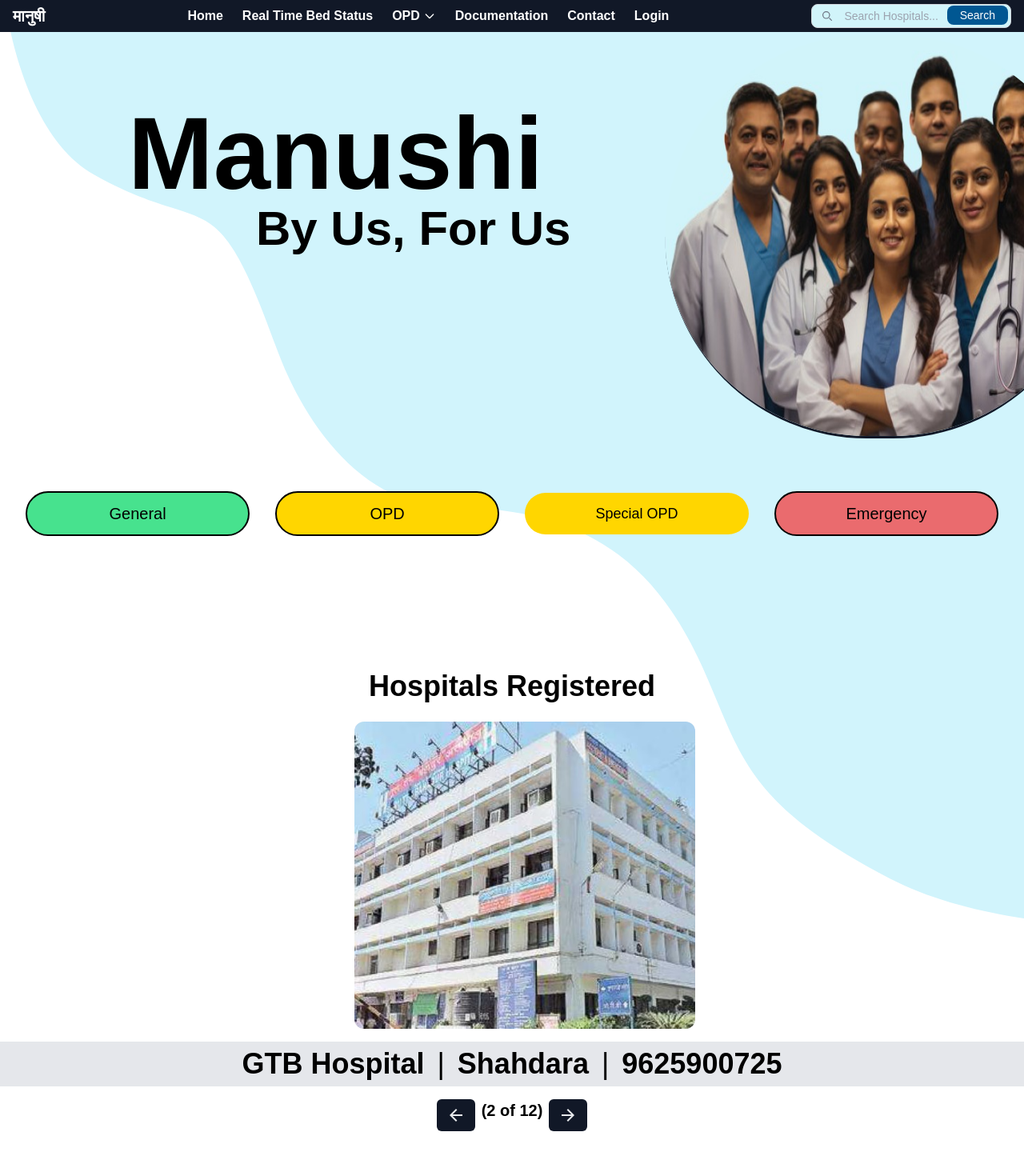
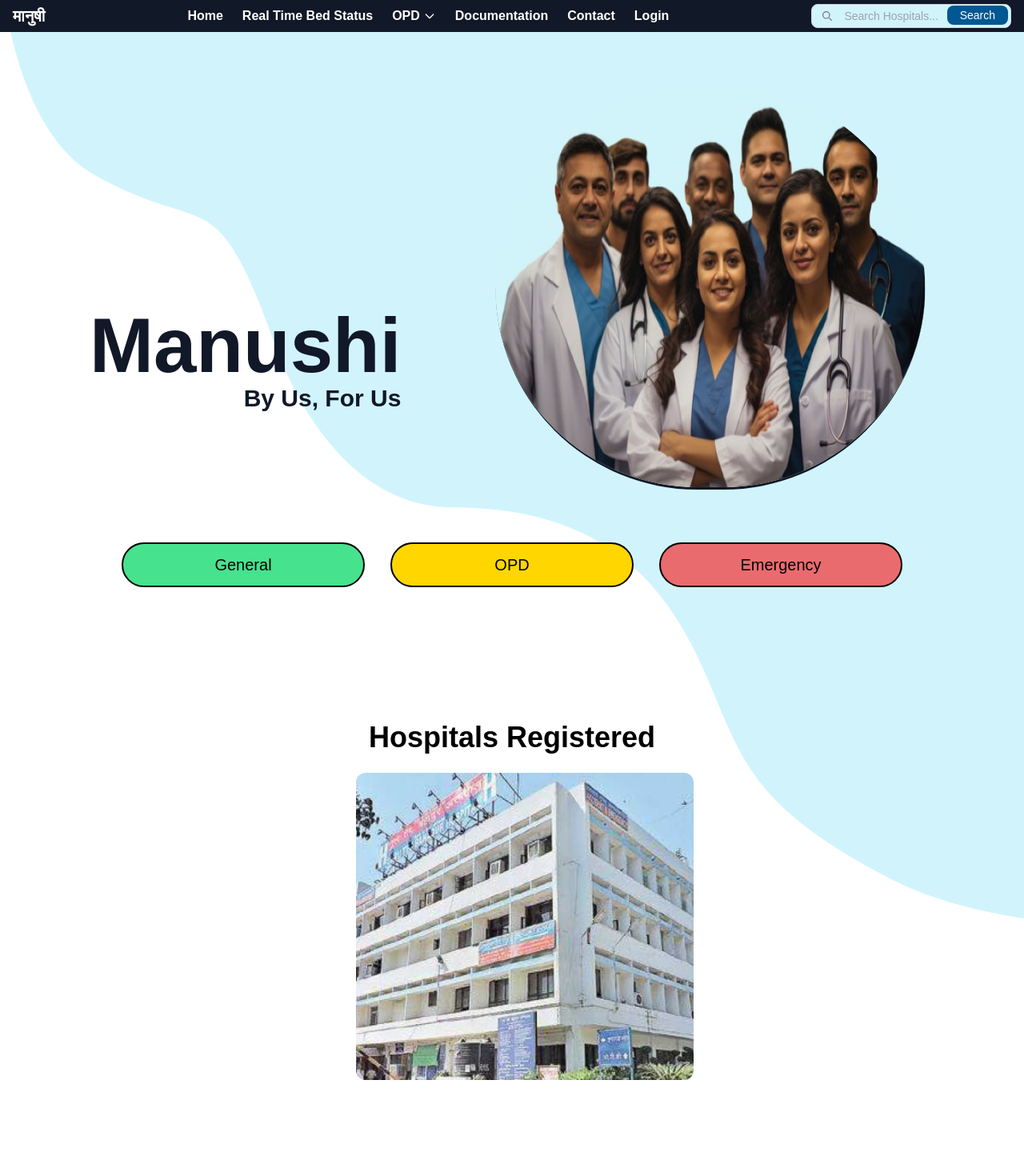
Before and after one commit to sumit-8305/sih1.0, a React (Create React App) app: page / in a window 1280 px wide. Shown: the top 1470 px of the page at 80% size. Built offline with nearby package versions, Linux system fonts and the light colour scheme.

Commit message:
designEdit

```diff
--- a/src/components/ButtonUp.js
+++ b/src/components/ButtonUp.js
@@ -6,7 +6,7 @@ import logo3 from'../assets/logos/purpose.png';
 
 const ButtonUp = () => {
   return (
-    <div className="p-4 mt-10">
+    <div className="outerCard p-4 mt-10">
       <div className="flex flex-col md:flex-row md:space-x-4 md:justify-between mt-16">
         <div className="card card1 group relative flex items-center justify-center w-full md:w-1/3 h-[320px]  text-2xl font-bold rounded-lg cursor-pointer">
           <img className="title z-10 group-hover:opacity-0 transition-opacity duration-300" src={logo3}/>
--- a/src/components/Landing.js
+++ b/src/components/Landing.js
@@ -16,10 +16,10 @@ const Landing = () => {
         }}
       ><div className='flex md:flex-row flex-col gap-52'>
         <div>
-        <h1 className='mt-32 md:ml-40 ml-2 text-9xl text-black font-semibold'>Manushi</h1>
-        <h1 className='mt-22 md:ml-80 ml-2 font-semibold text-6xl'>By Us, For Us</h1>
+        <h1 className='mt-32 md:mt-96 md:ml-28 ml-2 text-8xl text-gray-900 font-semibold'>Manushi</h1>
+        <h1 className='mt-22 md:mt-0  float-right ml-2 font-semibold text-gray-900 text-3xl'>By Us, For Us</h1>
         </div>
-        <img className='mt-32 md:scale-150 scale-100 rounded-full border-b-2 border-gray-900' src="/images/group_doctors-removebg-preview.jpg"></img>
+        <img className='mt-48 mr-32 md:scale-150 scale-100 rounded-full border-b-2 border-gray-900' src="/images/group_doctors-removebg-preview.jpg"></img>
       </div>
 
         {/* category */}
@@ -31,10 +31,7 @@ const Landing = () => {
           <button className='w-full md:w-1/4 px-4 py-3 rounded-full text-xl text-center border-2 border-black transform hover:scale-110 duration-200 ease-in-out' style={{ background: '#FFD600' }}>
             OPD
           </button>
-          <button className='w-full md:w-1/4 px-4 py-3 rounded-full text-lg text-center transform hover:scale-110 duration-200 ease-in-out' style={{ background: '#FFD600', color: 'black' }}>
-            Special OPD
 
-          </button>
           <button className='w-full md:w-1/4 px-4 py-3 rounded-full text-xl text-center border-2 border-black transform hover:scale-110 duration-200 ease-in-out' style={{ background: '#FF00008F' }}>
             Emergency
           </button>
@@ -47,7 +44,7 @@ const Landing = () => {
       {/* About */}
       <div className='bg-[#d1f4fa] text-black mt-24 mb-25 p-5'>
         <h1 className='text-4xl font-bold m-5 text-center md:text-left'>About</h1>
-        <hr className='h-px bg-gray-700'/>
+        <hr className='h-px bg-black'/>
         <p className='m-5 text-lg md:text-xl leading-relaxed'>
           Welcome to Find Your Hospital, your go-to platform for reliable and up-to-date healthcare information. We are committed to bridging the gap between patients and essential healthcare services, ensuring that you have access to critical resources when you need them the most. At Find Your Hospital, our mission is to empower individuals with the information they need to make informed healthcare decisions. Whether you're searching for available hospital beds, nearby medicine dispensaries, or the closest medical facilities, our platform is designed to provide you with accurate and timely data.
         </p>
--- a/src/components/Tiles.js
+++ b/src/components/Tiles.js
@@ -1,5 +1,6 @@
 import { useState, useEffect } from 'react';
 import { hospitalList } from '../assets/hospitalData';
+import '../components/css/ButtonUp.css';
 
 export default function Tiles() {
   const [index, setIndex] = useState(0);
@@ -28,7 +29,7 @@ export default function Tiles() {
       </h1>
       <div className='flex flex-col items-center '>
         {/* Responsive image handling */}
-        <div className='w-1/3 h-1/3'>
+        <div className='imageDesign' >
         <img
           src={hospital.imageURL}
           alt={hospital.alt}
@@ -37,7 +38,7 @@ export default function Tiles() {
         </div>
 
         {/* Responsive text container */}
-        <div className='flex flex-col sm:flex-row justify-center sm:gap-4 gap-2 px-2 py-2 w-full bg-gray-200 text-center sm:text-left text-lg sm:text-4xl'>
+        <div className='flex flex-col sm:flex-row justify-center sm:gap-4 gap-2 px-2 py-2 w-full bg-gray-200 text-center sm:text-left text-lg sm:text-4xl sm:mt-64'>
           <h1 className='font-semibold'>{hospital.name}</h1>
           <p className='hidden sm:block'>|</p>
           <p className='font-semibold'>{hospital.location}</p>
--- a/src/components/css/ButtonUp.css
+++ b/src/components/css/ButtonUp.css
@@ -37,3 +37,26 @@
     height: 42vh;
     object-fit: fill;
   }
+  .imageDesign{
+    width:33vw;
+    height: 33vh;
+  }
+
+  @media(max-width:760px){
+    .card{
+      margin-top: 10px;
+      width: 70vw;
+      display: flex;
+      align-items: center;
+      justify-content: center;
+    }
+    .outerCard{
+      display: flex;
+      align-items: center;
+      justify-content: center;
+    }
+    .imageDesign{
+      width: 70vw;
+      height: auto;
+    }
+  }
```
